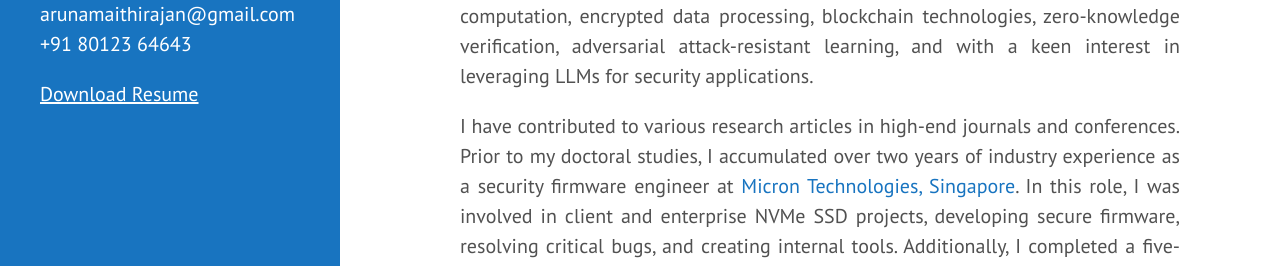
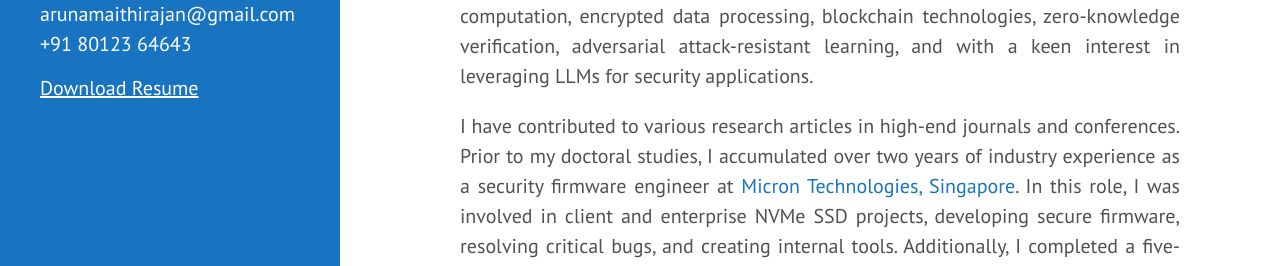
Before and after one commit to arunamaithi/arunamaithi.github.io, a Jekyll site: the page built from index.md, in a window 1280 px wide. Shown: the part 279-545 px from the top of the page. Built offline with Jekyll 4.4.1, drawn with Linux system fonts in a browser that asks for light colours.

Commit message:
sidebar changes 5/n

```diff
--- a/_includes/sidebar.html
+++ b/_includes/sidebar.html
@@ -37,7 +37,7 @@
 <p style="margin-left: 20px;">
   <a href="+91 80123 64643">+91 80123 64643</a>
 </p>
-<p style="margin-left: 20px;">
+<p style="margin-left: 20px;margin-top:-6px;">
   <a href="/cv.pdf" style="text-decoration: underline;">Download Resume</a>
 </p>
 </div>
```
